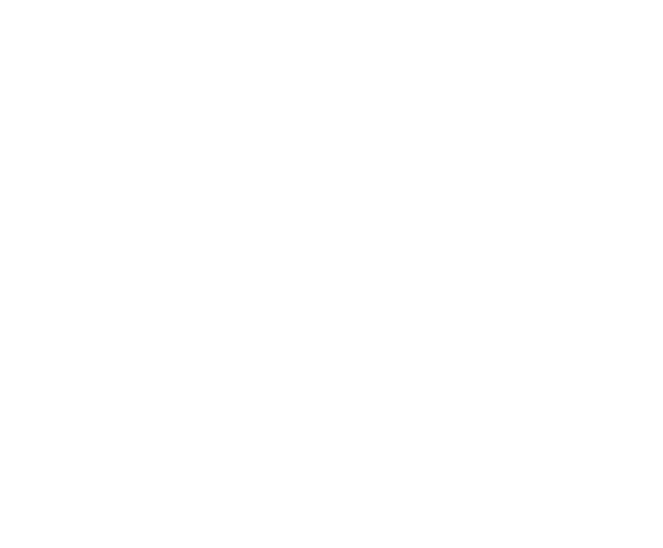
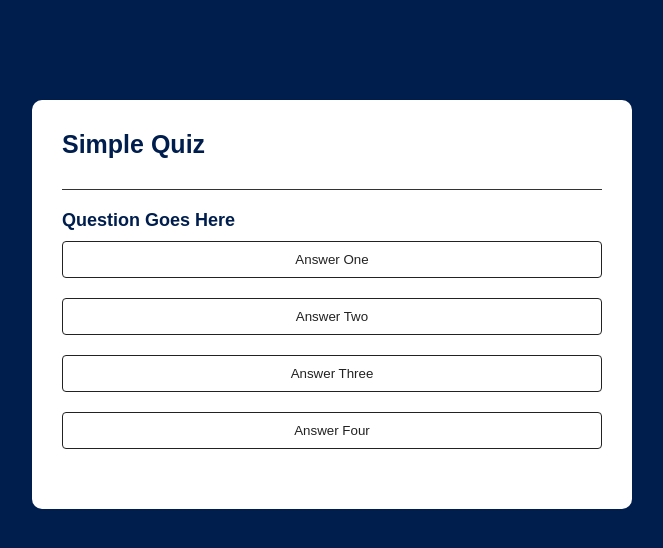
Before and after one commit to Ghostified/Quiz_Application, a plain HTML site: page index.html in a window 1280 px wide. Shown: the whole page, without its empty margins (308-971 px from the left). Drawn offline with Linux system fonts and the light colour scheme.

Commit message:
added all the key files

```diff
--- a/index.html
+++ b/index.html
@@ -3,9 +3,24 @@
 <head>
     <meta charset="UTF-8">
     <meta name="viewport" content="width=device-width, initial-scale=1.0">
-    <title>Document</title>
+    <title>Quiz Application</title>
+    <link rel="stylesheet" href="style.css">
 </head>
 <body>
+ <div class="app">
+    <h1>Simple Quiz</h1>
+    <div class="quiz">
+        <h2 id = "queestion">Question Goes Here</h2>
+        <div id="answer-button">
+            <button class="btn"> Answer One</button>
+            <button class="btn"> Answer Two</button>
+            <button class="btn"> Answer Three</button>
+            <button class="btn"> Answer Four</button>
+        </div>
+        <button id="next-btn"> Next</button>
+    </div>
+ </div>
 
+ <script src="script.js"></script>
 </body>
 </html>
--- /dev/null
+++ b/script.js
@@ -0,0 +1,23 @@
+//function to set the questions
+const questions = [
+    {
+        question: "Who is the greatest wizard of all time? ",
+        answers: [
+            { text:"Gilderoy Lockhart", correct: false},
+            { text:"Lord Voldemort", correct: false},
+            { text:"Grindewald", correct: false},
+            { text:"Albus Dumbledore", correct: true},
+        ]
+
+    },
+    {
+        question: "Which house was professor sprout the dorm master? ",
+        answers: [
+            { text:"Griffindor", correct: false},
+            { text:"Raven Claw", correct: false},
+            { text:"Huffle Puff", correct: false},
+            { text:"Slytherin", correct: true},
+        ]
+
+    }
+]
--- /dev/null
+++ b/style.css
@@ -0,0 +1,62 @@
+* {
+    margin: 0;
+    padding: 0;
+    font-family: 'Poppins', sans-serif;
+    box-sizing: border-box;
+}
+body {
+    background: #001e4d;
+}
+.app{
+    background: #fff;
+    width: 90%;
+    max-width: 600px;
+    margin: 100px auto 0;
+    border-radius: 10px;
+    padding: 30px;
+}
+.app h1{
+    font-size:  25px;
+    color : #001e4d;
+    font-weight: 600px;
+    border-bottom: 1px solid #333;
+    padding-bottom: 30px;
+}
+.quiz {
+    padding: 20px 0;
+}
+.quiz h2{
+    font-size: 18px;
+    color: #001e4d;
+    font-weight: 600;
+
+}
+.btn {
+    background:  #fff;
+    color: #222;
+    font-weight: 500;
+    width: 100%;
+    border: 1px solid #222;
+    padding: 10px;
+    margin: 10px 0;
+    border-radius: 4px;
+    cursor: pointer;
+    transition: all 0.3s;
+}
+.btn:hover {
+    background: #222;
+    color: #fff;
+}
+#next-btn {
+    background: #001e4d;
+    color: #fff;
+    font-weight: 500;
+    display: block;
+    width: 150px;
+    border: 0;
+    padding: 10px;
+    margin: 20px auto 0;
+    border-radius: 4px;
+    cursor: pointer;
+    display: none;
+}
```
